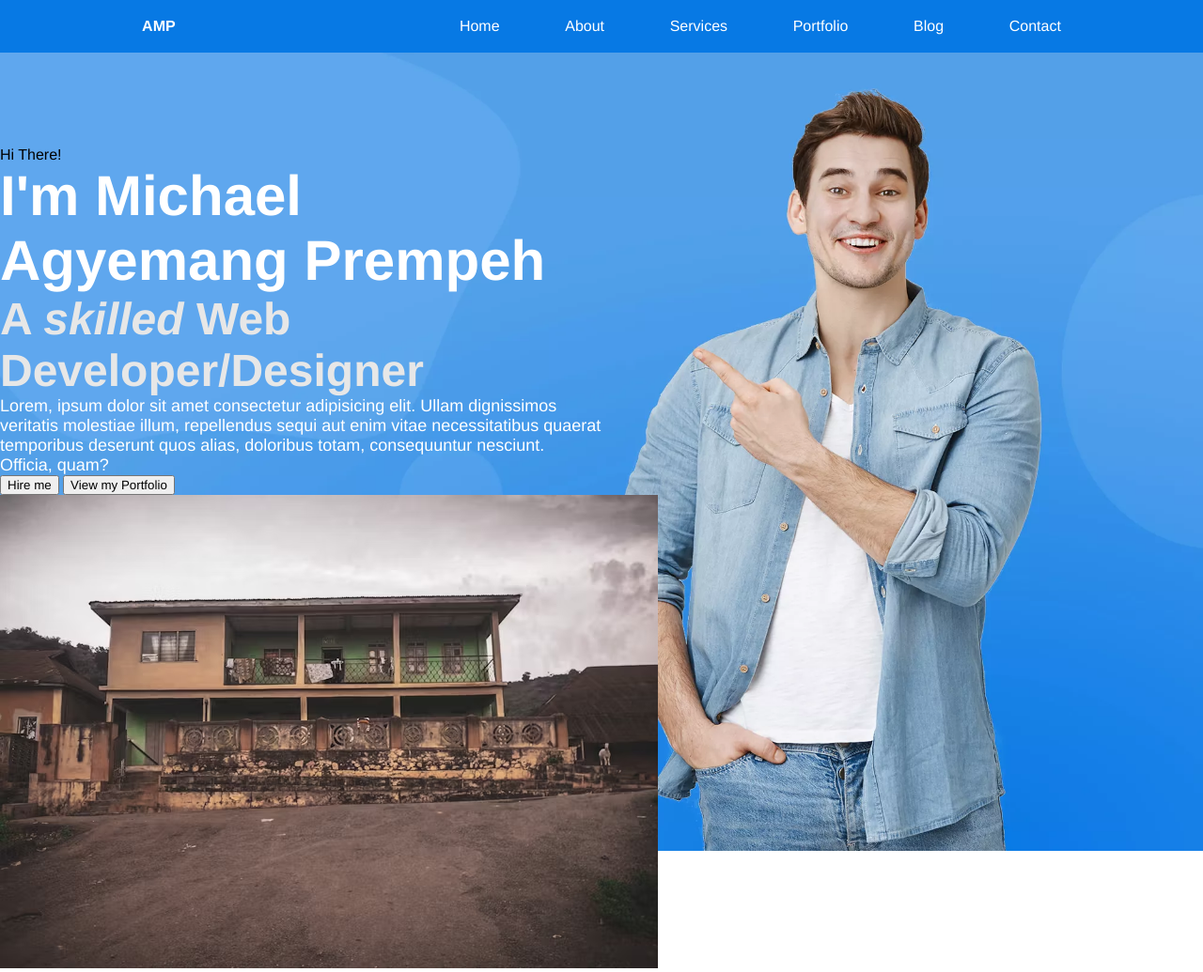
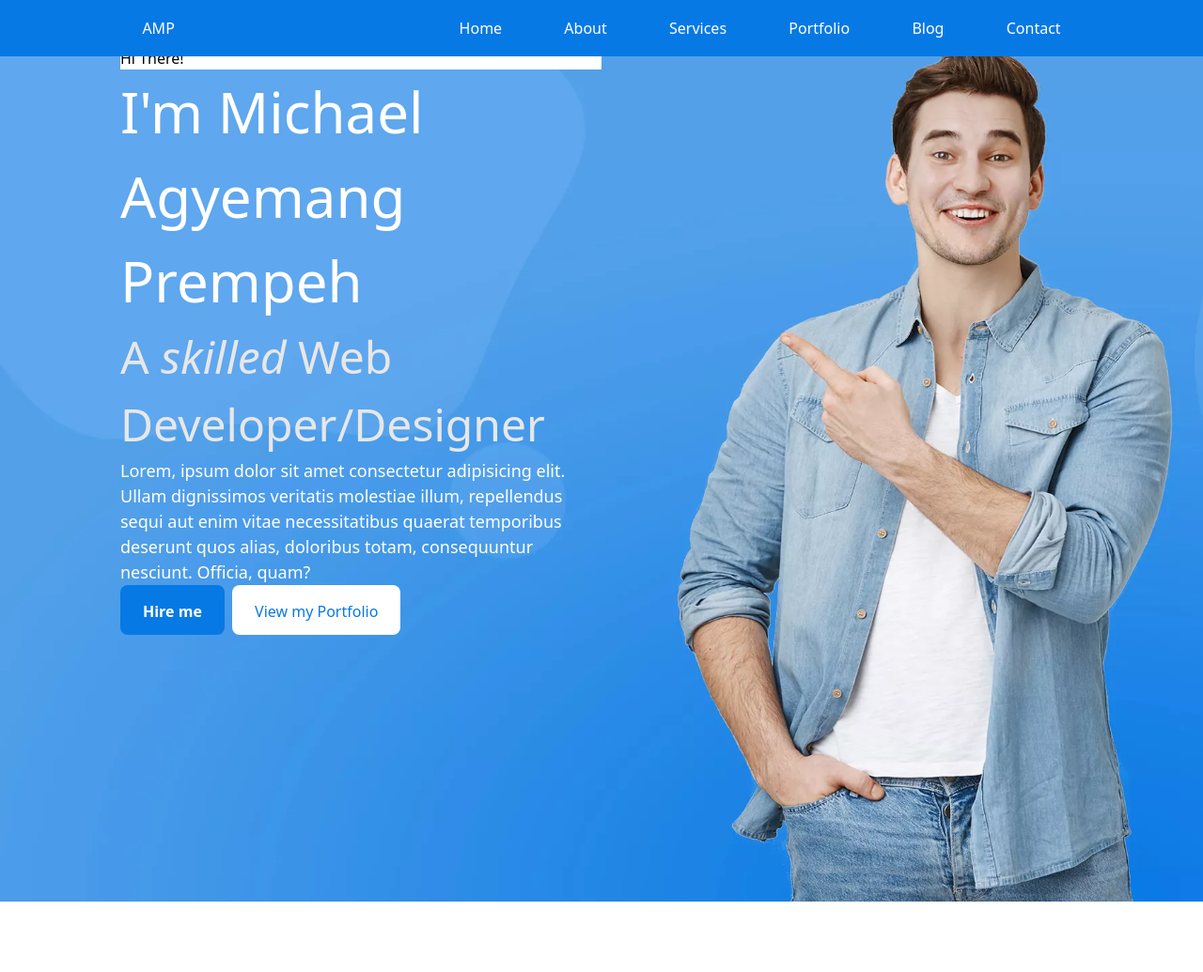
Before and after one commit to RemedyOnline/MyPortfolioWebsite, a plain HTML site: page index.html in a window 1280 px wide. Shown: the whole page at 94% size. After the commit the page ends 960 px from the top, so only its background shows below. Drawn offline with nearby package versions, Linux system fonts and the light colour scheme.

Commit message:
Added Tailwind CSS to doc

```diff
--- a/assets/css/reset.css
+++ b/assets/css/reset.css
@@ -1,6 +1,6 @@
 * {
     margin: 0;
-    font-family:'Franklin Gothic Medium', 'Arial Narrow', Arial, sans-serif
+    /* font-family:'Franklin Gothic Medium', 'Arial Narrow', Arial, sans-serif */
 }
 
 a {
--- a/assets/css/styles.css
+++ b/assets/css/styles.css
@@ -2,9 +2,10 @@
 
 nav {
     display: flex;
-    flex-direction: row; /*This line can be ommitted because the default direction is ROW already*/
-    justify-content: space-around;
-    height: 56px;
+    /* flex-direction: row;  */
+    /*This line can be ommitted because the default direction is ROW already*/
+    justify-content:space-around;
+    height: 60px;
     align-items: center;
     background-color: #0779E4;
     color: white;
@@ -23,7 +24,7 @@ nav {
 
 .hero {
     background-image: url(/assets/images/backgroundImage.jpg);
-    height: 100vh;
+    height: 120vh;
     background-size: cover;
     padding-top: 50px;
     /* background-position: center; */
@@ -48,4 +49,5 @@ nav {
     padding-top: 50px;
     /* margin-top: 50px; */
     width: 50%;
+    margin-left: 50px;
 }
--- a/index.html
+++ b/index.html
@@ -7,10 +7,11 @@
     <title>Portfolio Website</title>
     <link rel="stylesheet" href="assets/css/reset.css" />
     <link rel="stylesheet" href="assets/css/styles.css" />
+    <script src="https://cdn.tailwindcss.com"></script>
   </head>
 
   <body>
-    <nav>
+    <nav class="fixed w-[100%]">
       <h4>AMP</h4>
       <div class="nav-items">
         <a href="#" class="text-white">Home</a>
@@ -22,8 +23,8 @@
       </div>
     </nav>
     <section class="hero">
-      <div class="heroContent">
-        <p class="">Hi There!</p>
+      <div class="w-[60%] px-[10%]">
+        <p class="bg-white">Hi There!</p>
         <h1 class="titleText">I'm Michael Agyemang Prempeh</h1>
         <h2 class="subtitleText">A <em>skilled</em> Web Developer/Designer</h2>
         <p class="defaultTextColor">
@@ -32,10 +33,10 @@
           vitae necessitatibus quaerat temporibus deserunt quos alias, doloribus
           totam, consequuntur nesciunt. Officia, quam?
         </p>
-        <button class="textSize">Hire me</button>
-        <button>View my Portfolio</button>
+        <button class="bg-[#0779E4] h-[53px] px-[24px] py-[16px] text-white font-bold rounded-lg	">Hire me</button>
+        <button class="bg-[white] h-[53px] px-[24px] py-[16px] text-[#0779E4] rounded-lg ml-1">View my Portfolio</button>
       </div>
-      <div><img src="assets/images/house.jpg" alt=""></div>
+      <!-- <div><img src="assets/images/house.jpg" alt="" /></div> -->
     </section>
   </body>
 </html>
```
